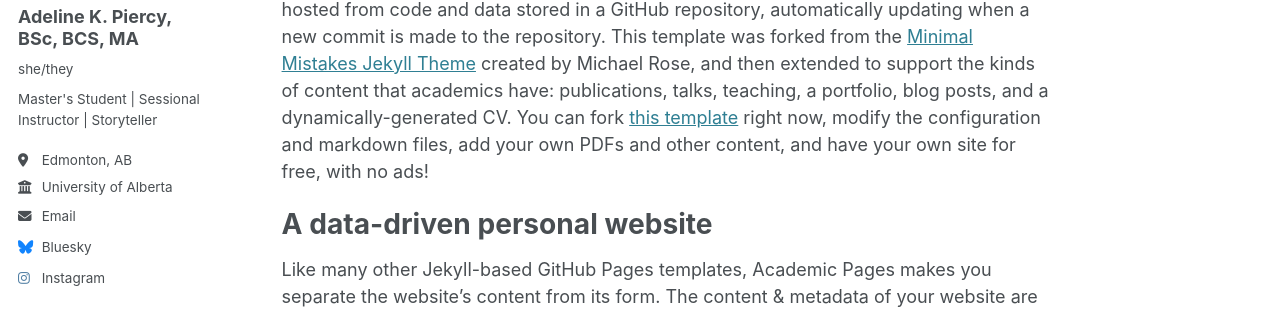
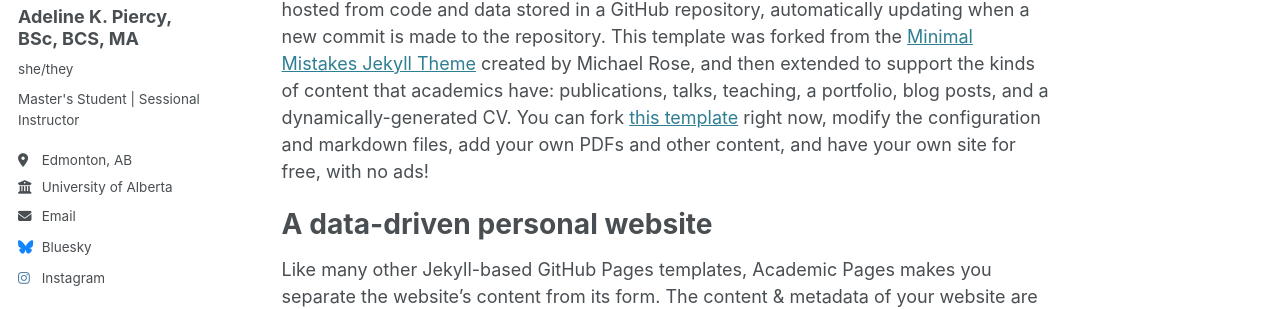
Before and after one commit to akpiercy/me, a Jekyll site: the page built from _pages/about.md, in a window 1280 px wide. Shown: the part 278-587 px from the top of the page. Built offline with Jekyll 4.4.1, drawn with Linux system fonts in a browser that asks for light colours.

Commit message:
Update _config.yml

```diff
--- a/_config.yml
+++ b/_config.yml
@@ -25,7 +25,7 @@ author:
   avatar           : "headshot.jpg"
   name             : "Adeline K. Piercy, BSc, BCS, MA"
   pronouns         : "she/they"
-  bio              : "Master's Student | Sessional Instructor | Storyteller"
+  bio              : "Master's Student | Sessional Instructor"
   location         : "Edmonton, AB"
   employer         : "University of Alberta"
   uri              : # URL
```
